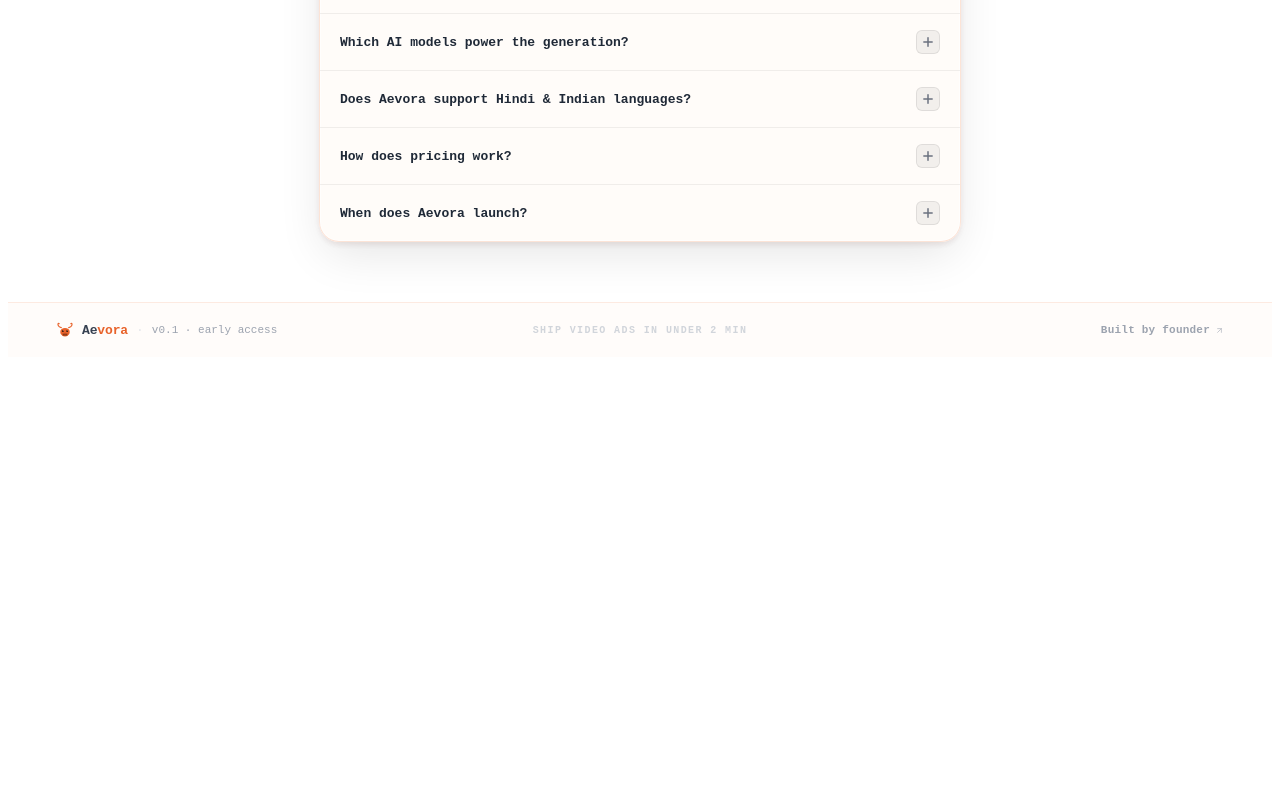
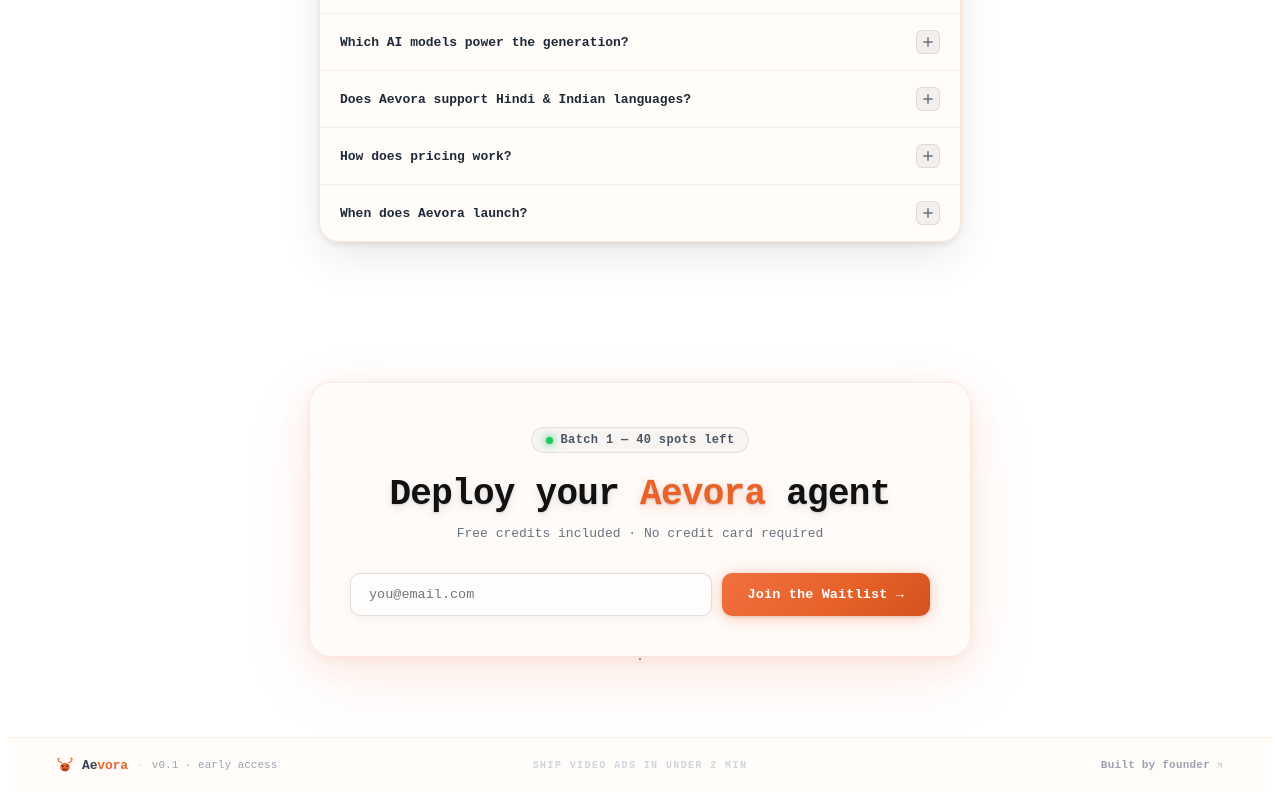
Before and after one commit to Arnav270803/Aevora_LandingPage, a React (Vite) app: page / in a window 1280 px wide. Shown: the part 2949-3749 px from the top of the page. Before the commit the page ends 3314 px from the top, so only its background shows below. Built offline with nearby package versions, Linux system fonts and the light colour scheme.

Commit message:
Added new component

```diff
--- a/src/Pages/Landing.tsx
+++ b/src/Pages/Landing.tsx
@@ -6,6 +6,7 @@
 import SlidingWindow from '../components/SlidingWindow'
 import Footer from '../components/Footer'
 import FAQ from '../components/FAQ'
+import Wishlist from '../components/Wishlist'
 
 const Landing = () => {
   const isDark = false; // You can make this dynamic later with a theme context
@@ -26,6 +27,7 @@
       <Comparison />
       <SlidingWindow />
       <FAQ />
+      <Wishlist />
       <Footer />
     </div>
   )
--- a/src/components/Navbar.tsx
+++ b/src/components/Navbar.tsx
@@ -140,6 +140,9 @@
 
           {/* CTA button — always visible */}
           <button
+            onClick={() => {
+              document.getElementById('waitlist')?.scrollIntoView({ behavior: 'smooth' });
+            }}
             style={{
               background: 'linear-gradient(135deg, #f07040 0%, #e8622a 60%, #d4521e 100%)',
               color: '#ffffff',
--- /dev/null
+++ b/src/components/Wishlist.tsx
@@ -0,0 +1,232 @@
+import { useState } from 'react';
+
+const Waitlist = () => {
+  const [email, setEmail] = useState('');
+  const [submitted, setSubmitted] = useState(false);
+
+  const handleSubmit = () => {
+    if (!email || !email.includes('@')) return;
+    // TODO: wire up your API call here
+    setSubmitted(true);
+  };
+
+  return (
+    <section
+      id="waitlist"
+      style={{
+        position: 'relative',
+        display: 'flex',
+        alignItems: 'center',
+        justifyContent: 'center',
+        padding: '80px 24px',
+        overflow: 'hidden',
+      }}
+    >
+      {/* Floating card */}
+      <div
+        style={{
+          position: 'relative',
+          zIndex: 10,
+          width: '100%',
+          maxWidth: 580,
+          background: 'rgba(255,250,247,0.76)',
+          backdropFilter: 'blur(18px)',
+          WebkitBackdropFilter: 'blur(18px)',
+          borderRadius: 22,
+          border: '1px solid rgba(232,98,42,0.14)',
+          boxShadow: `
+            0 1px 0 rgba(255,255,255,0.95) inset,
+            0 8px 40px rgba(232,98,42,0.10),
+            0 24px 80px rgba(232,98,42,0.07),
+            0 2px 12px rgba(232,98,42,0.08),
+            0 0 0 1px rgba(255,255,255,0.6) inset
+          `,
+          padding: '44px 40px 40px',
+          display: 'flex',
+          flexDirection: 'column',
+          alignItems: 'center',
+          textAlign: 'center',
+          gap: 0,
+        }}
+      >
+        {/* Green dot badge */}
+        <div style={{ marginBottom: 22 }}>
+          <span
+            style={{
+              display: 'inline-flex',
+              alignItems: 'center',
+              gap: 8,
+              padding: '5px 14px',
+              borderRadius: 999,
+              border: '1px solid rgba(0,0,0,0.08)',
+              background: 'rgba(0,0,0,0.03)',
+            }}
+          >
+            <span
+              style={{
+                width: 7, height: 7,
+                borderRadius: '50%',
+                background: '#22c55e',
+                boxShadow: '0 0 7px 2px rgba(34,197,94,0.5)',
+                flexShrink: 0,
+                display: 'inline-block',
+              }}
+            />
+            <span style={{ fontFamily: 'monospace', fontSize: 12, fontWeight: 600, color: '#4b5563', letterSpacing: '0.03em', whiteSpace: 'nowrap' }}>
+              Batch 1 — 40 spots left
+            </span>
+          </span>
+        </div>
+
+        {/* Headline */}
+        {!submitted && (
+          <h2
+            style={{
+              fontFamily: 'monospace',
+              fontWeight: 800,
+              fontSize: 'clamp(24px, 4vw, 36px)',
+              lineHeight: 1.1,
+              letterSpacing: '-0.02em',
+              color: '#111111',
+              margin: '0 0 8px',
+              textShadow: `
+                0 -1px 0 rgba(255,255,255,0.95),
+                0 1px 2px rgba(0,0,0,0.15),
+                0 4px 10px rgba(0,0,0,0.10)
+              `,
+            }}
+          >
+            Deploy your{' '}
+            <span style={{
+              color: '#e8622a',
+              textShadow: `0 -1px 0 rgba(255,200,160,0.5), 0 1px 2px rgba(0,0,0,0.2), 0 4px 12px rgba(232,98,42,0.28)`,
+            }}>
+              Aevora
+            </span>{' '}
+            agent
+          </h2>
+        )}
+
+        {/* Subtext */}
+        {!submitted && (
+          <p style={{
+            fontFamily: 'monospace',
+            fontSize: 13,
+            fontWeight: 500,
+            color: '#6b7280',
+            margin: '0 0 28px',
+            lineHeight: 1.7,
+          }}>
+            Free credits included · No credit card required
+          </p>
+        )}
+
+        {/* Form or success */}
+        {!submitted ? (
+          <>
+            <div
+              style={{
+                display: 'flex',
+                alignItems: 'stretch',
+                gap: 10,
+                width: '100%',
+                flexWrap: 'wrap',
+              }}
+            >
+              <input
+                type="email"
+                placeholder="you@email.com"
+                value={email}
+                onChange={(e) => setEmail(e.target.value)}
+                onKeyDown={(e) => e.key === 'Enter' && handleSubmit()}
+                style={{
+                  fontFamily: 'monospace',
+                  fontSize: 13.5,
+                  color: '#374151',
+                  background: 'rgba(255,255,255,0.60)',
+                  border: '1px solid rgba(0,0,0,0.12)',
+                  borderRadius: 10,
+                  padding: '13px 18px',
+                  flex: 1,
+                  minWidth: 180,
+                  outline: 'none',
+                  caretColor: '#e8622a',
+                  boxShadow: '0 2px 8px rgba(0,0,0,0.05)',
+                  transition: 'border-color 0.2s, background 0.2s',
+                }}
+                onFocus={(e) => {
+                  e.currentTarget.style.borderColor = 'rgba(232,98,42,0.5)';
+                  e.currentTarget.style.background = 'rgba(255,255,255,0.85)';
+                }}
+                onBlur={(e) => {
+                  e.currentTarget.style.borderColor = 'rgba(0,0,0,0.12)';
+                  e.currentTarget.style.background = 'rgba(255,255,255,0.60)';
+                }}
+              />
+              <button
+                onClick={handleSubmit}
+                style={{
+                  fontFamily: 'monospace',
+                  fontWeight: 700,
+                  fontSize: 13.5,
+                  letterSpacing: '0.01em',
+                  color: '#ffffff',
+                  background: 'linear-gradient(135deg, #f07040 0%, #e8622a 55%, #d4521e 100%)',
+                  border: 'none',
+                  borderRadius: 10,
+                  padding: '13px 26px',
+                  cursor: 'pointer',
+                  whiteSpace: 'nowrap',
+                  boxShadow: '0 2px 16px rgba(232,98,42,0.35), 0 1px 3px rgba(0,0,0,0.12)',
+                  transition: 'transform 0.15s ease, box-shadow 0.15s ease, filter 0.15s ease',
+                }}
+                onMouseEnter={(e) => {
+                  const b = e.currentTarget as HTMLButtonElement;
+                  b.style.transform = 'translateY(-1px)';
+                  b.style.boxShadow = '0 6px 24px rgba(232,98,42,0.5), 0 2px 6px rgba(0,0,0,0.12)';
+                  b.style.filter = 'brightness(1.08)';
+                }}
+                onMouseLeave={(e) => {
+                  const b = e.currentTarget as HTMLButtonElement;
+                  b.style.transform = 'translateY(0)';
+                  b.style.boxShadow = '0 2px 16px rgba(232,98,42,0.35), 0 1px 3px rgba(0,0,0,0.12)';
+                  b.style.filter = 'brightness(1)';
+                }}
+              >
+                Join the Waitlist →
+              </button>
+            </div>
+          </>
+        ) : (
+          /* Success state */
+          <div style={{ display: 'flex', flexDirection: 'column', alignItems: 'center', gap: 14, padding: '8px 0' }}>
+            <div
+              style={{
+                width: 52, height: 52,
+                borderRadius: '50%',
+                background: 'linear-gradient(135deg, #f07040 0%, #e8622a 100%)',
+                display: 'flex',
+                alignItems: 'center',
+                justifyContent: 'center',
+                boxShadow: '0 4px 20px rgba(232,98,42,0.4)',
+              }}
+            >
+              <svg width="22" height="22" viewBox="0 0 22 22" fill="none">
+                <path d="M4 11l5 5 9-9" stroke="white" strokeWidth="2.2" strokeLinecap="round" strokeLinejoin="round" />
+              </svg>
+            </div>
+            <p style={{ fontFamily: 'monospace', fontWeight: 800, fontSize: 18, color: '#111', margin: 0 }}>
+              You're on the list!
+            </p>
+            <p style={{ fontFamily: 'monospace', fontSize: 13, fontWeight: 500, color: '#6b7280', margin: 0 }}>
+              We'll reach out when your spot opens up.
+            </p>
+          </div>
+        )}
+
+      </div>
+    </section>
+  );
+};
+
+export default Waitlist;
```
